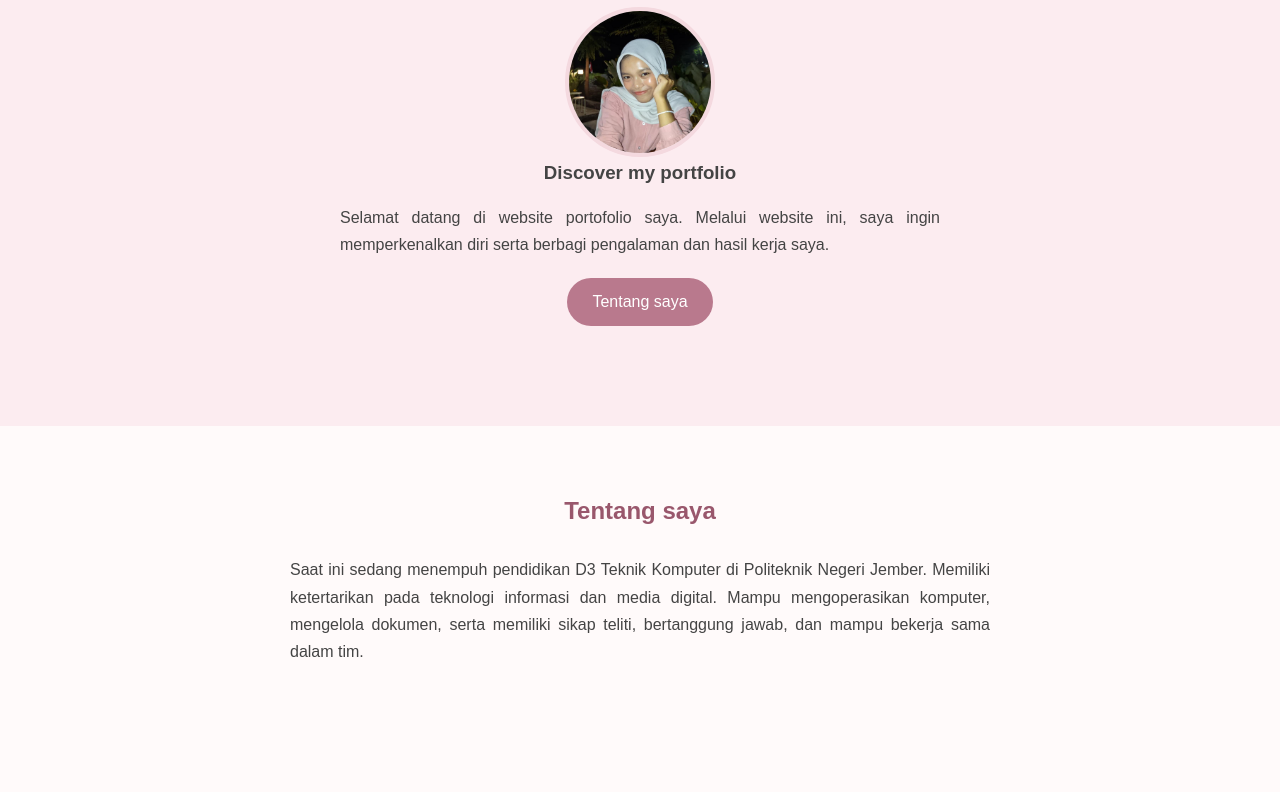
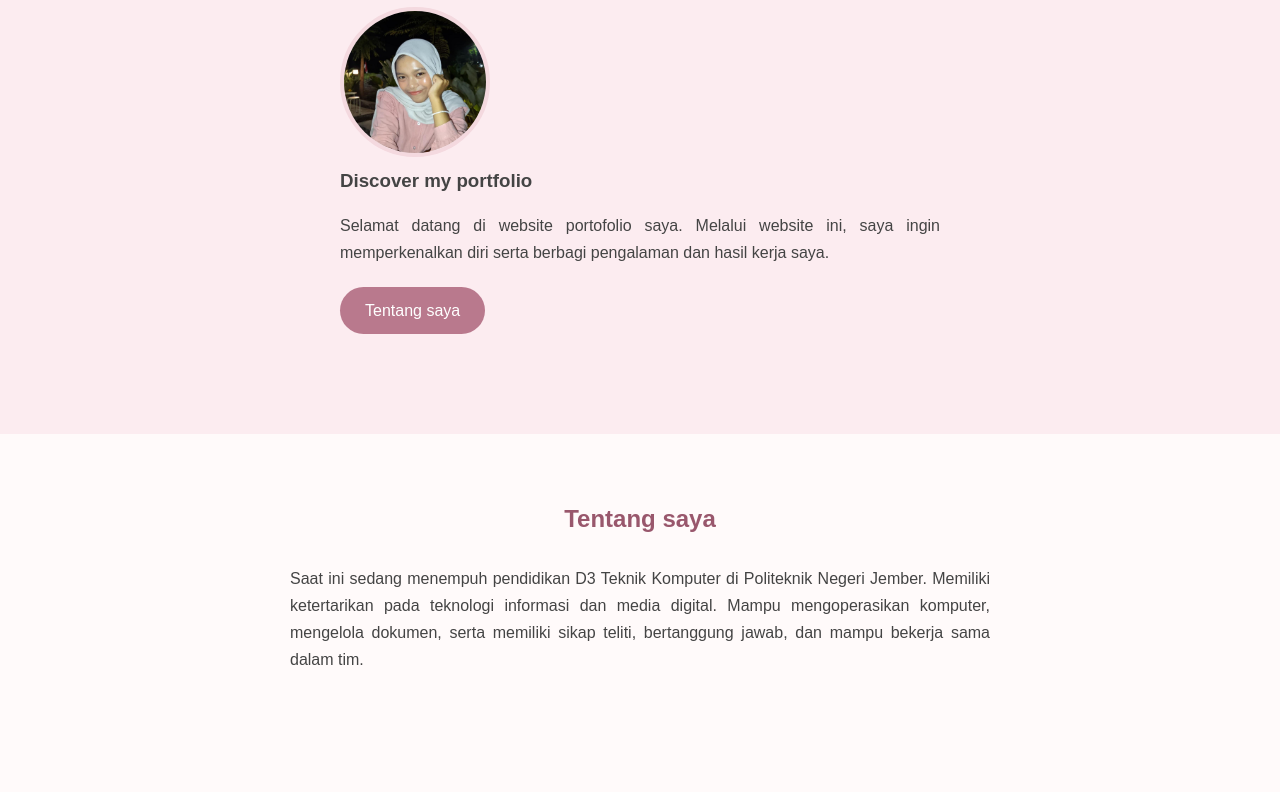
Before and after one commit to faza-rani/portofolio-faza, a plain HTML site: page index.html in a window 1280 px wide. Shown: the part 270-1062 px from the top of the page. Drawn offline with Linux system fonts and the light colour scheme.

Commit message:
Update style.css

```diff
--- a/style.css
+++ b/style.css
@@ -184,10 +184,10 @@ footer {
 }
 
 #home.hero > div {
+    text-align: justify !important;
     width: 100%;
-    display: flex;
-    flex-direction: column;
-    align-items: center;
+    max-width: 600px;
+    line-height: 1.7;
 }
 
 #home.hero p {
```
